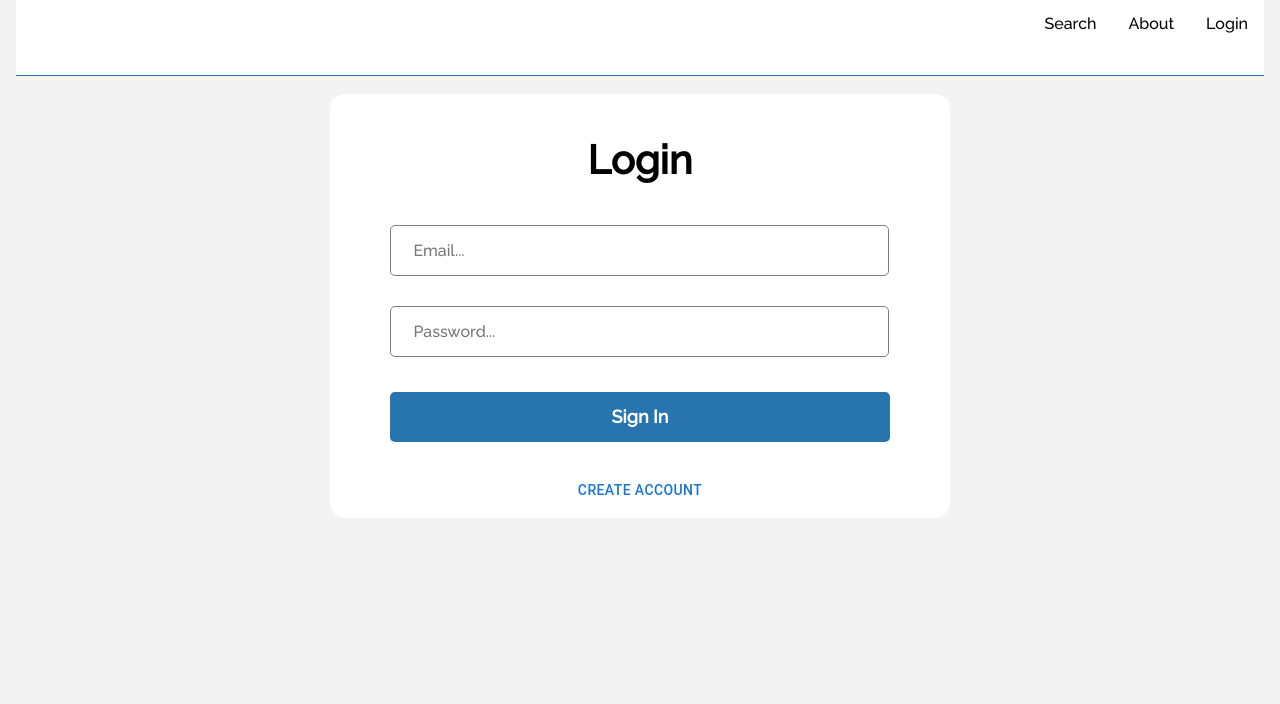
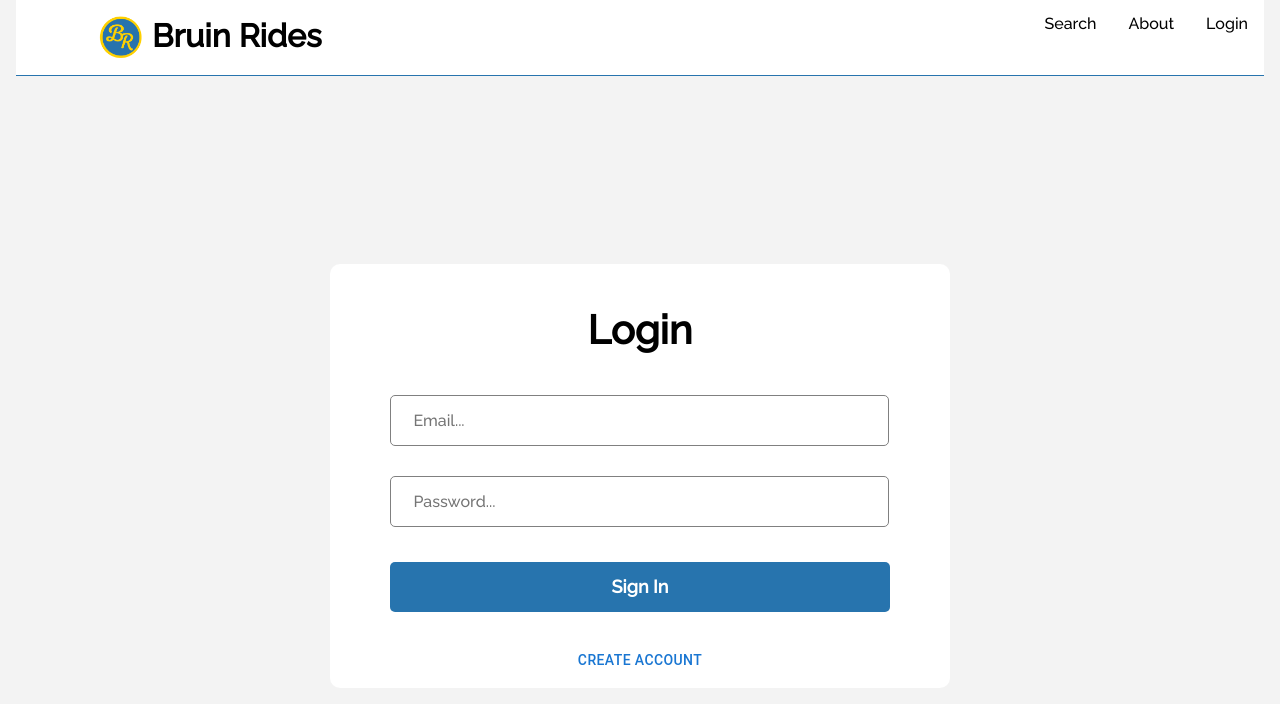
Before and after one commit to hiimvincent/bruin-rides, a React (Create React App) app in the folder src/client/: page /login in a window 1280 px wide. Shown: the top 704 px of the page. Built offline with nearby package versions, Linux system fonts and the light colour scheme.

Commit message:
Added logo to nav bar, fixed issue where page forms were not centered for different screens

```diff
--- a/src/client/src/App.css
+++ b/src/client/src/App.css
@@ -34,13 +34,20 @@ h1 {
 }
 
 h2 {
-  margin-top: -1.1rem;
+  /* margin-top: -1.1rem;
   margin-bottom: 1.8rem;
-  font-size: 2.5em;
-  vertical-align: middle;
+  vertical-align: middle; */
   position: relative;
-  left: 108px;
-  padding: 10;
+  font-size: 2em;
+  top: 17px;
+  left: 66px;
+}
+
+img {
+  position: relative;
+  float: left;
+  left: 70px;
+  top: 1px;
 }
 
 .homepageAboutUs{
@@ -53,12 +60,6 @@ h2 {
   text-align: justify;
   text-align-last: center;
   font-size: 30px;
-}
-
-img {
-  position: relative;
-  bottom: -28px;
-  left: 15px;
 }
 
 .top {
@@ -148,6 +149,11 @@ li{
   float: right;
 }
 
+logo {
+  float: left;
+  width: 400px;
+}
+
 li a {
   display: block;
   color: black;
--- a/src/client/src/components/AddRide.js
+++ b/src/client/src/components/AddRide.js
@@ -2,13 +2,14 @@ import { useState, useEffect } from 'react';
 import axios from "axios";
 
 
-import '../App.css';
+// import '../App.css';
+import '../register.css';
 import RideComponent from './RideComponent'
 import RideForm from './RideForm';
 
 function AddRide() {
   return (
-    <div className="App">
+    <div className="rform">
       <div className="container">
         <RideForm />
       </div>
--- a/src/client/src/components/Edit.jsx
+++ b/src/client/src/components/Edit.jsx
@@ -112,7 +112,7 @@ const Edit = () => {
   return (
     <div className="app">
       <form onSubmit={signUp}>
-        <h1> Edit Account: </h1>
+        <h1> Edit Account </h1>
         {inputs.map((input) => (
             <AddFixedInput
                 key={input.id}
--- a/src/client/src/components/Home.js
+++ b/src/client/src/components/Home.js
@@ -28,7 +28,6 @@ function Home() {
   return (
 <div className="App">
 <div className="container">
-  <h2> <img src={logo} alt="Logo" width="90" /> Bruin Rides </h2>
 </div>
 <div className="homepageText">
   <p>
--- a/src/client/src/components/Register.jsx
+++ b/src/client/src/components/Register.jsx
@@ -89,7 +89,7 @@ const Register = () => {
   };
 
   return (
-    <div className="app">
+    <div className="rform">
       <form onSubmit={signUp}>
         <h1>Create Account</h1>
         {inputs.map((input) => (
--- a/src/client/src/components/RideForm.jsx
+++ b/src/client/src/components/RideForm.jsx
@@ -117,7 +117,7 @@ const RideForm = () => {
 
   return (
     <div className="rform">
-      <form2 onSubmit={handleSubmit}>
+      <form onSubmit={handleSubmit}>
       <h1>Add Ride</h1>
         <SelectComponent
             options={options}
@@ -138,7 +138,7 @@ const RideForm = () => {
             />
         ))}
         <button>Submit</button>
-      </form2>
+      </form>
     </div>
   );
 };
--- a/src/client/src/components/RouteHeader.js
+++ b/src/client/src/components/RouteHeader.js
@@ -1,6 +1,8 @@
 import { useState, useEffect } from 'react';
 import { Link, Outlet, useNavigate } from "react-router-dom";
 import axios from "axios";
+
+import logo from '../blue.png';
 
 import '../App.css';
 import { Button } from '@mui/material';
@@ -59,6 +61,11 @@ function RouteHeader() {
                     <li>
                         <Link to="/search">Search</Link>
                     </li>
+
+                    <logo>
+                        <img src={logo} alt="Logo" width="70" />
+                        <h2> Bruin Rides </h2>
+                    </logo>
                 </ul>
 
                 <Outlet />
--- a/src/client/src/register.css
+++ b/src/client/src/register.css
@@ -3,23 +3,15 @@
     align-items: center;
     justify-content: center;
     height: 100vh;
-    margin-top: -170px;
+    /* margin-top: -170px; */
   }
 
   form {
       background-color: white;
       padding: 10px 60px 10px 60px;
-      border-radius: 15px;
+      border-radius: 10px;
       width: 500px;
   }
-
-  form2 {
-    background-color: white;
-    padding: 10px 60px 10px 60px;
-    border-radius: 15px;
-    width: 500px;
-    margin-top: 400px;
-    }
 
   h1 {
       color: black;
--- a/src/client/src/rideform.css
+++ b/src/client/src/rideform.css
@@ -6,10 +6,10 @@
   }
 
   form{
-      background-color: rgb(184, 54, 54);
-      padding: 0px 60px 0px 60px;
+      background-color: rgb(255, 255, 255);
+      padding: 10px 60px 10px 60px;
       border-radius: 10px;
-      width: 900px;
+      width: 500px;
   }
 
   h1{
```
